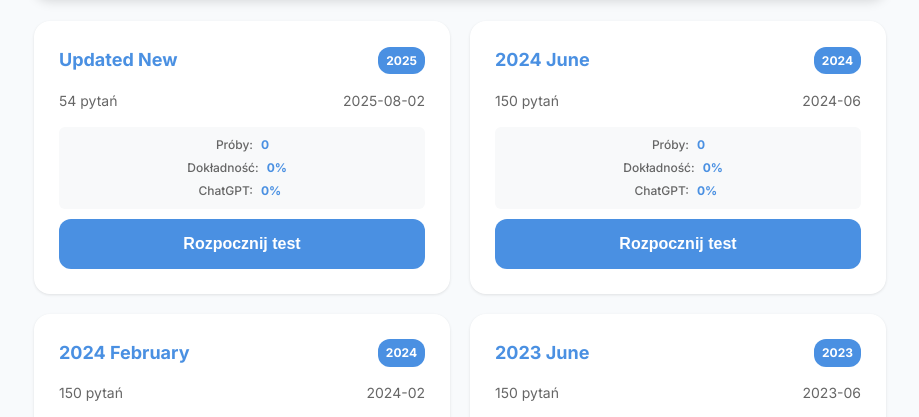
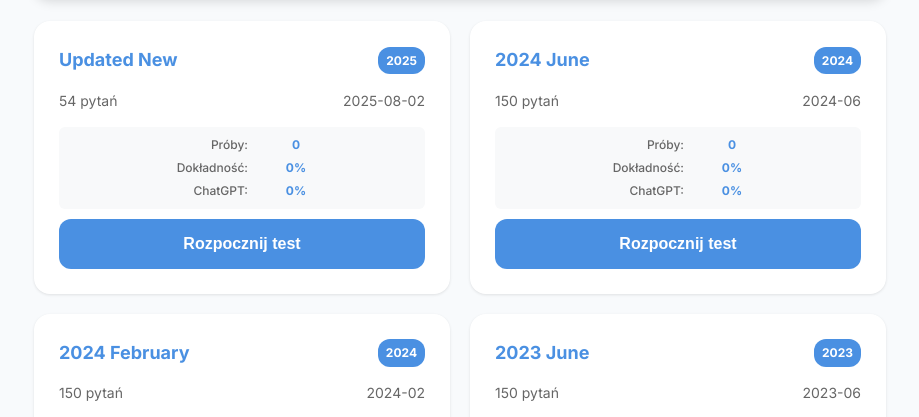
Before and after one commit to bartosz-samorajczyk/lekarzu-quiz-app, a website with bundled scripts: page index.html in a window 1280 px wide. Shown: the part 364-781 px from the top of the page, without its empty margins (180-1099 px from the left). Built offline with nearby package versions, Linux system fonts and the light colour scheme; some packages are replaced by stand-ins of ours; no server answers; the database is empty.

Commit message:
DESIGN: Wyrównanie statystyk - dwukropki w linii, cyfry wycentrowane

```diff
--- a/styles.css
+++ b/styles.css
@@ -106,7 +106,7 @@
     align-items: center;
     margin-bottom: 4px;
     font-size: 12px;
-    gap: 8px;
+    position: relative;
   }
 
   .test-stats .stat-row:last-child {
@@ -117,14 +117,15 @@
     color: #666;
     font-weight: 500;
     text-align: right;
-    min-width: 60px;
+    width: 80px;
+    margin-right: 8px;
   }
 
   .test-stats .stat-value {
     color: var(--primary);
     font-weight: bold;
-    text-align: left;
-    min-width: 30px;
+    text-align: center;
+    width: 40px;
   }
 
   .subtitle {
```
